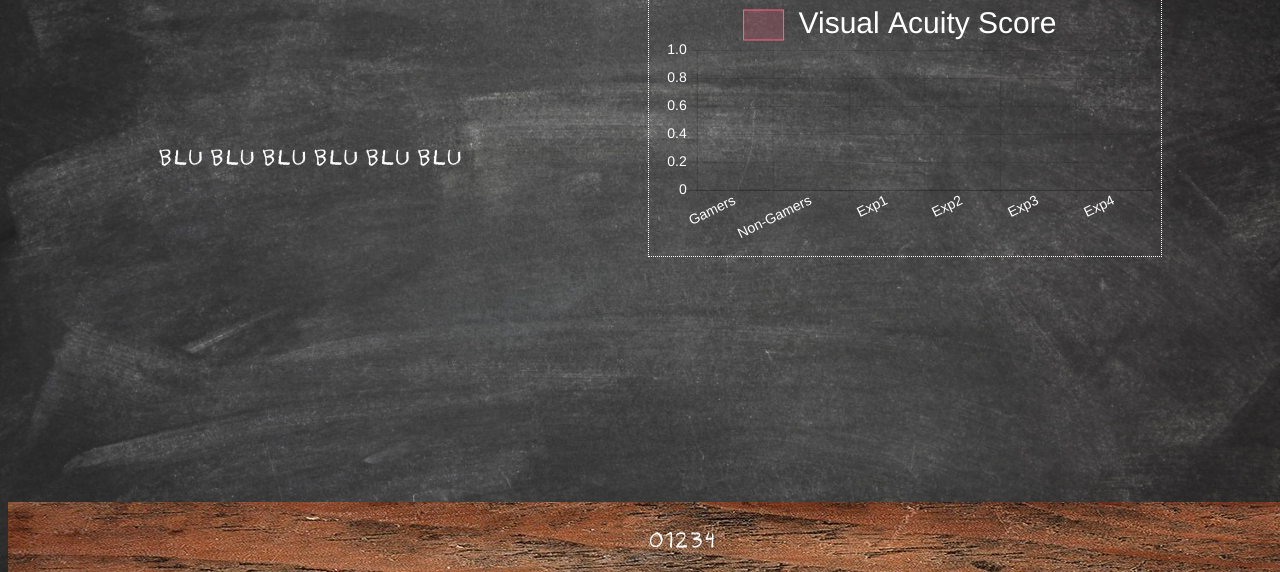
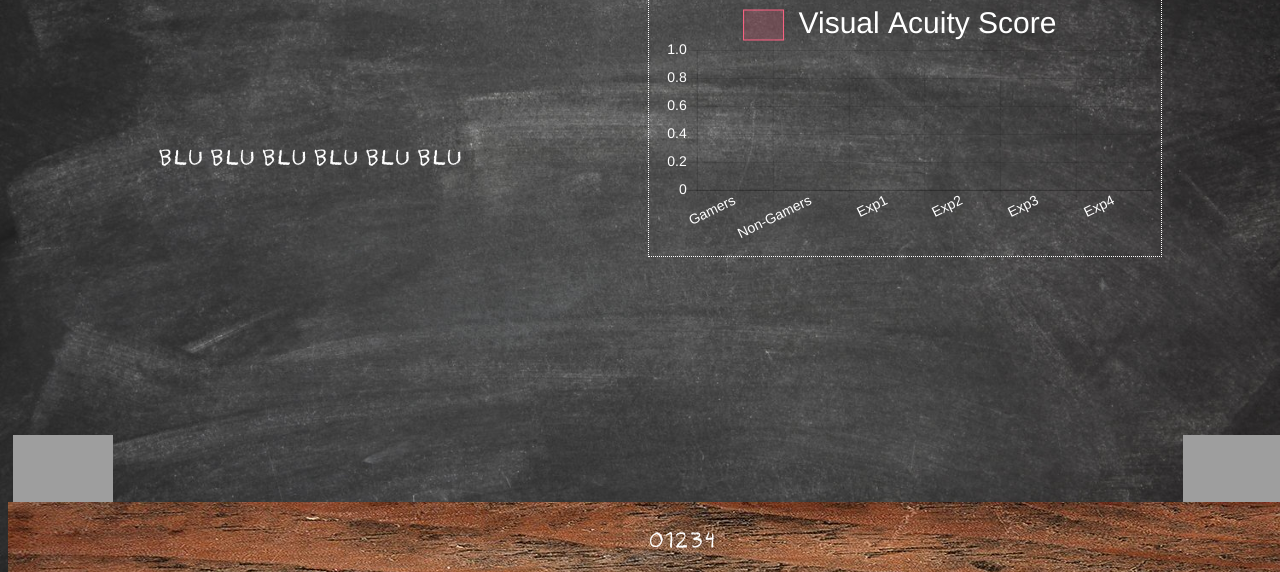
Before and after one commit to Alexandre2810/visual, a PHP site: page /global.php in a window 1280 px wide. Shown: the part 228-800 px from the top of the page. Run offline with PHP 8.4, Linux system fonts and the light colour scheme; data that the repository does not hold is empty; some libraries are stand-ins or nearby versions; grey boxes are pictures that could not be loaded.

Commit message:
add arrow

```diff
--- a/css/global.css
+++ b/css/global.css
@@ -17,6 +17,22 @@ footer {
     font-size: 1.5em;
     font-family: "Craie";
     color: white;
+}
+
+#left_arrow {
+    position: absolute;
+    bottom: 5px;
+    left: 5px;
+    width: 100px;
+    height: 70px;
+}
+
+#right_arrow {
+    position: absolute;
+    bottom: 5px;
+    right: 5px;
+    width: 100px;
+    height: 70px;
 }
 
 #container {
--- a/global.php
+++ b/global.php
@@ -16,15 +16,21 @@
 
 <body>
     <header>
-        <div id="sound">
+        <picture id="sound">
             <img src="img/sound_on" alt="icone son" id="son_on">
-        </div>
+        </picture>
     </header>
     <div id="container">
         <p id="acuity_text">Blu blu blu blu blu blu</p>
         <div class="contain-canvas">
             <canvas id="acuity"></canvas>
         </div>
+    <picture>
+        <img src="img/arrow_left" alt="flèche vers la gauche" id="left_arrow">
+    </picture>
+    <picture>
+        <img src="img/arrow_right" alt="flèche vers la droite" id="right_arrow">
+    </picture>
 
     </div>
     <script>
```
Also changed, not shown: img/arrow_left.png (added), img/arrow_right.png (added).
